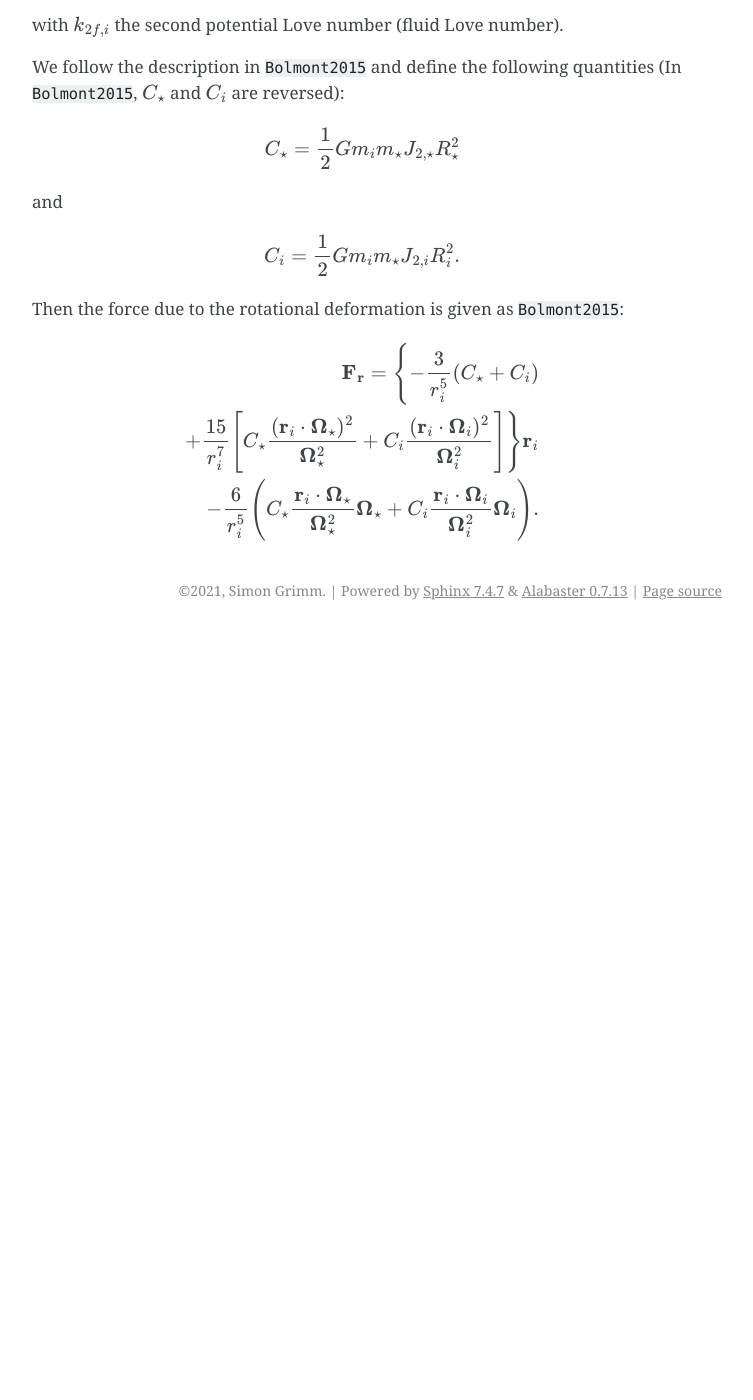
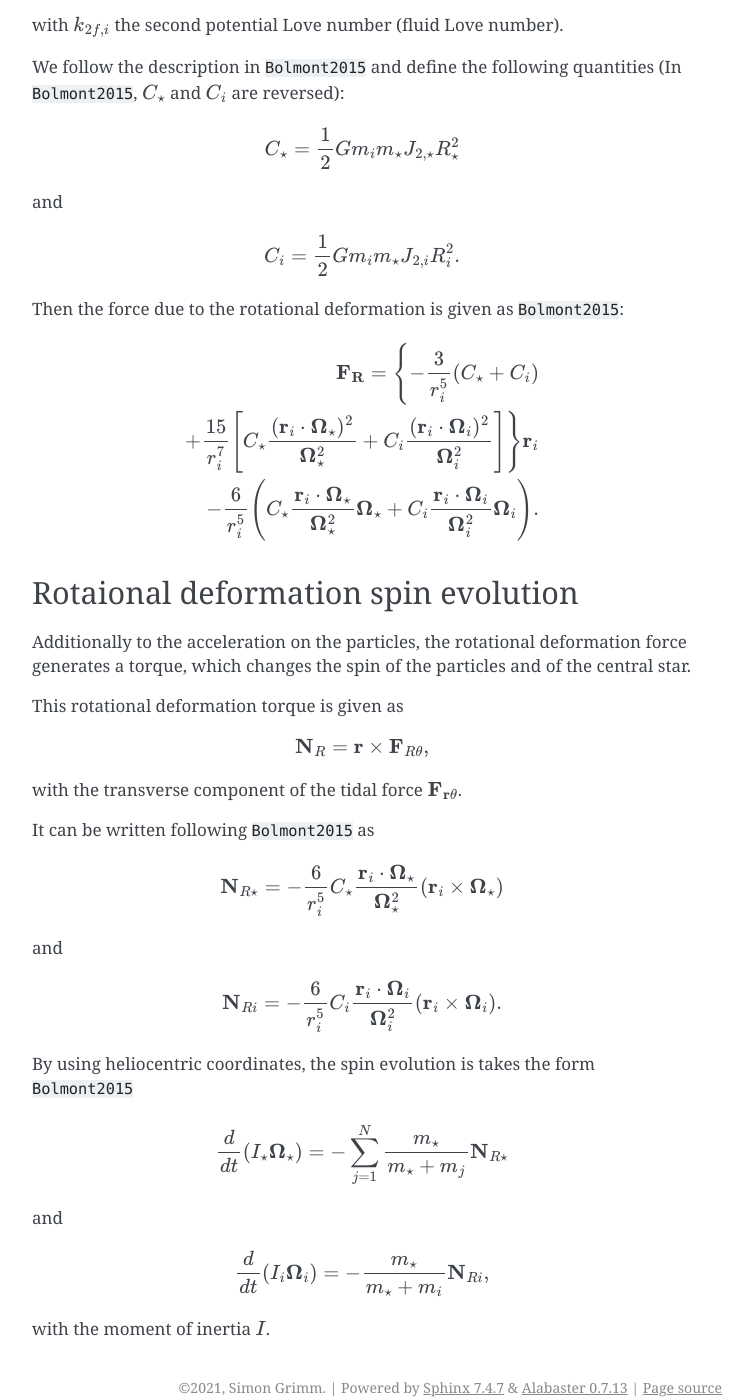
Before and after one commit to vinfreecs/genga, a Sphinx documentation site: the page built from docs/RotationalDeformation.rst, in a window 1280 px wide and 1400 px high, scrolled down 1020 px. Shown: the whole window, without its empty margins (388-1141 px from the left). Built offline with Sphinx 7.4.7, drawn with Linux system fonts in a browser that asks for light colours; cross-references to code outside the pages are shown as plain code; before the commit the page ends 1650 px from its top, so only the background shows below that; some of the changed text lies outside the part shown.

Commit message:
update rotational deformation spin evolution

```diff
--- a/docs/RotatioanlDeformation.rst
+++ b/docs/RotationalDeformation.rst
@@ -64,7 +64,50 @@ Then the force due to the rotational deformation is given as :cite:p:`Bolmont201
 
 .. math::
 
-   \mathbf{F_r} = \left\{ - \frac{3}{r^5_i} \left( C_\star + C_i\right) \right. \\ \nonumber
+   \mathbf{F_R} = \left\{ - \frac{3}{r^5_i} \left( C_\star + C_i\right) \right. \\ \nonumber
    \left. + \frac{15}{r^7_i} \left[ C_\star \frac{(\mathbf{r}_i \cdot \mathbf{\Omega}_\star)^2}{\mathbf{\Omega}_\star^2} +  C_i \frac{(\mathbf{r}_i \cdot \mathbf{\Omega}_i)^2}{\mathbf{\Omega}_i^2} \right] \right\} \mathbf{r}_i \\ \nonumber
     - \frac{6}{r^5_i} \left( C_\star \frac{\mathbf{r}_i \cdot \mathbf{\Omega}_\star}{\mathbf{\Omega}_\star^2} \mathbf{\Omega}_\star
     + C_i \frac{\mathbf{r}_i \cdot \mathbf{\Omega}_i}{\mathbf{\Omega}_i^2} \mathbf{\Omega}_i\right).
+
+
+
+Rotaional deformation spin evolution
+------------------------------------
+
+Additionally to the acceleration on the particles, the rotational deformation force generates a torque,  which changes the spin of
+the particles and of the central star.
+
+This rotational deformation torque is given as
+
+.. math::
+
+    \mathbf{N}_R = \mathbf{r} \times \mathbf{F}_{R\theta},
+
+with the transverse component of the tidal force :math:`\mathbf{F_{r\theta}}`.
+
+It can be written following :cite:p:`Bolmont2015` as
+
+.. math::
+
+	\mathbf{N}_{R\star} = - \frac{6}{r^5_i}  C_\star \frac{\mathbf{r}_i \cdot \mathbf{\Omega}_\star}{\mathbf{\Omega}_\star^2}  \left( \mathbf{r}_i \times \mathbf{\Omega}_\star \right)
+
+and
+
+.. math::
+
+	\mathbf{N}_{Ri} = - \frac{6}{r^5_i}  C_i \frac{\mathbf{r}_i \cdot \mathbf{\Omega}_i}{\mathbf{\Omega}_i^2}  \left( \mathbf{r}_i \times \mathbf{\Omega}_i \right).
+
+
+By using heliocentric coordinates, the spin evolution is takes the form :cite:p:`Bolmont2015`
+
+.. math::
+
+    \frac{d}{dt} (I_\star \mathbf{\Omega}_\star) = - \sum_{j=1}^N \frac{m_\star}{m_\star + m_j} \mathbf{N}_{R\star}
+
+and
+
+.. math::
+
+    \frac{d}{dt} (I_i \mathbf{\Omega}_i) = - \frac{m_\star}{m_\star + m_i} \mathbf{N}_{Ri},
+
+with the moment of inertia :math:`I`.
--- a/docs/index.rst
+++ b/docs/index.rst
@@ -49,7 +49,7 @@ Forces
 
    GR.rst
    Tides.rst
-   RotatioanlDeformation.rst
+   RotationalDeformation.rst
    Yarkovsky.rst
    PRdrag.rst
 
```
Also changed, not shown: docs/Tides.rst (+22 -7 lines), 2 other files.
